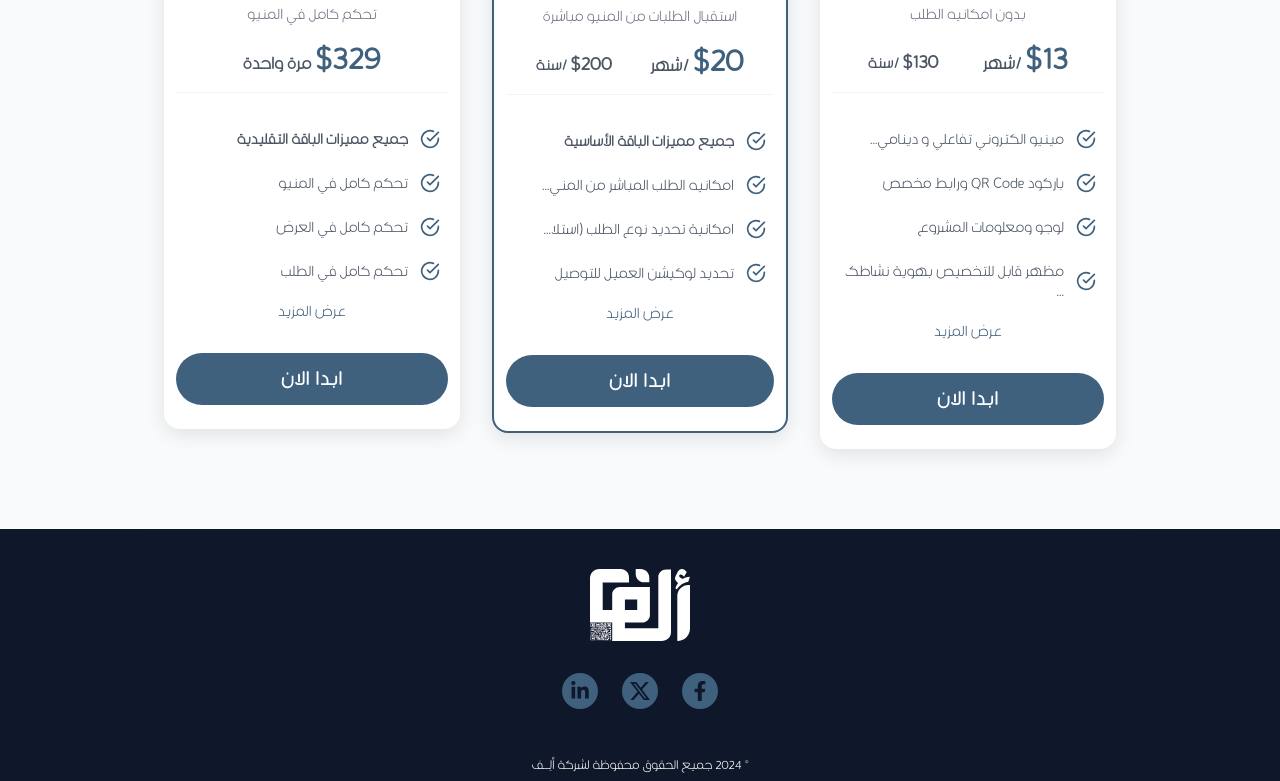
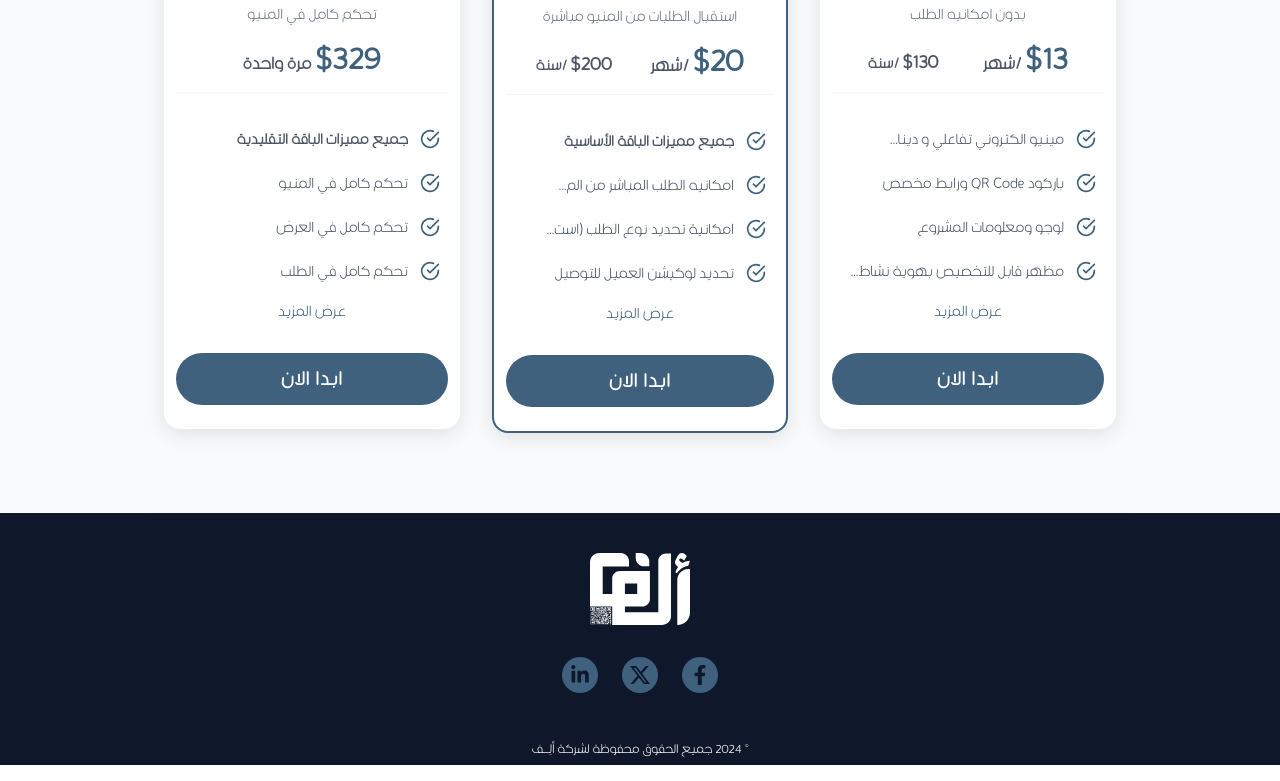
Before and after one commit to Elshater6498/final-alef-menu-saas, a React (Vite) app: page / in a window 1280 px wide. Shown: the part 2719-3500 px from the top of the page. Built offline with nearby package versions, Linux system fonts and the light colour scheme.

Commit message:
30 to 28

```diff
--- a/src/components/landing/Pricing.jsx
+++ b/src/components/landing/Pricing.jsx
@@ -68,7 +68,7 @@ const Pricing = () => {
           >
             {isDialog
               ? item.length > 30
-                ? item.slice(0, 30) + "..."
+                ? item.slice(0, 28) + "..."
                 : item
               : item}
           </p>
```
